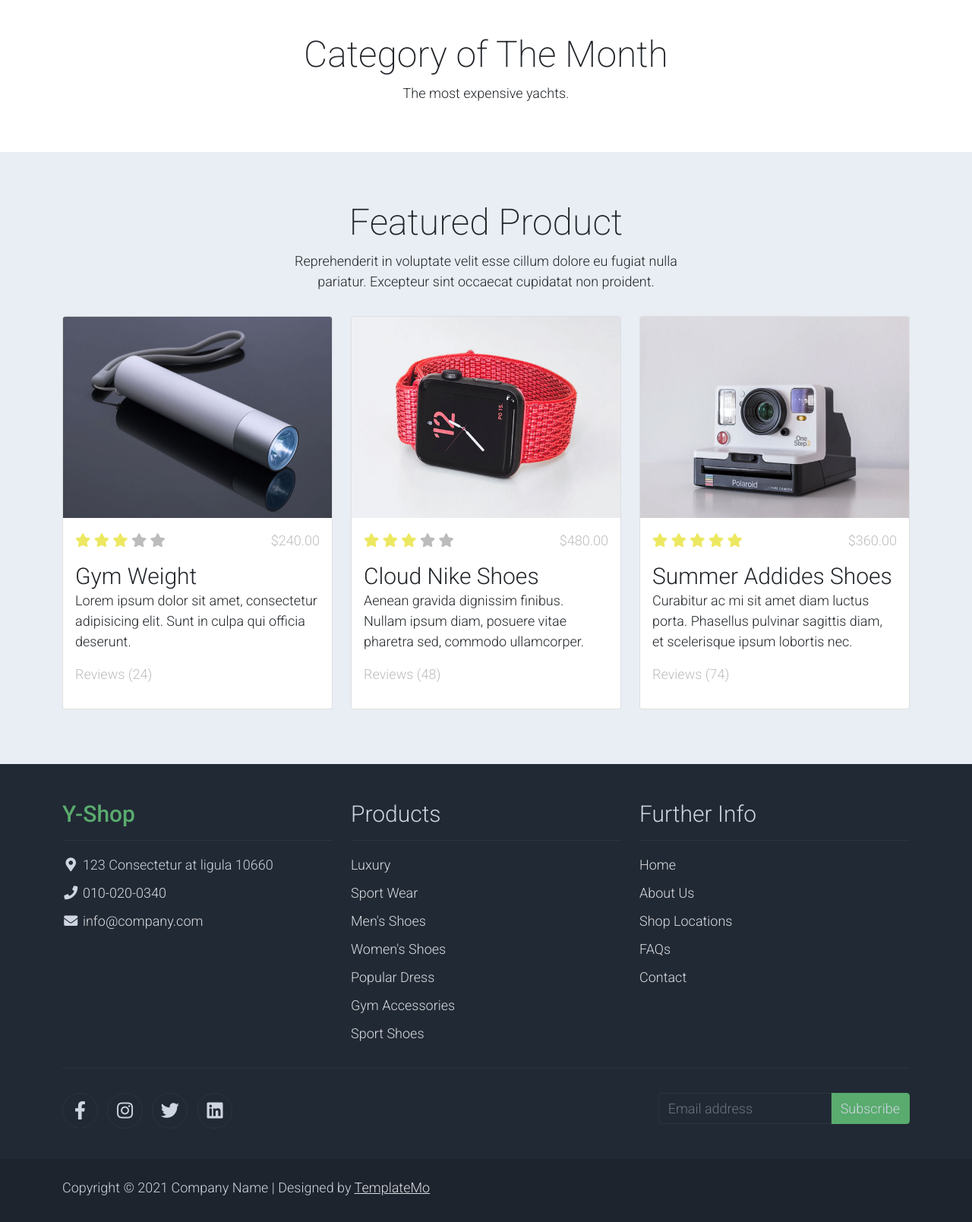
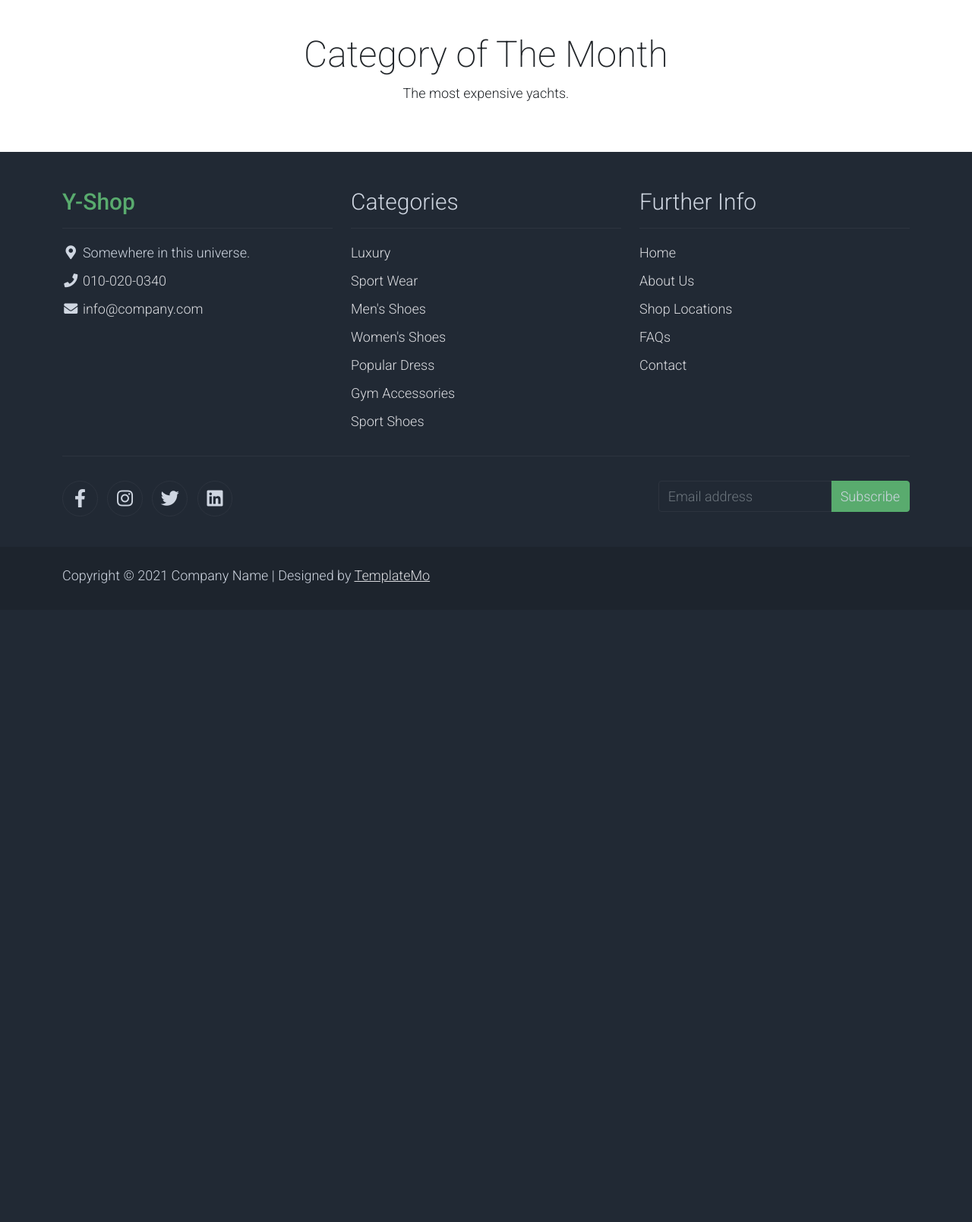
Before and after one commit to Megazorch/Yacht-Shop, a Django app: page /catalog/ in a window 1280 px wide. Shown: the part 701-2310 px from the top of the page at 76% size. After the commit the page ends 1469 px from the top, so only its background shows below. Run offline with Django 4.2, Linux system fonts and the light colour scheme; data that the repository does not hold is empty; some libraries are stand-ins or nearby versions.

Commit message:
Added new block.

```diff
--- a/catalog/templates/base_generic.html
+++ b/catalog/templates/base_generic.html
@@ -218,6 +218,7 @@ https://templatemo.com/tm-559-zay-shop
 
 
     <!-- Start Featured Product -->
+    <!--
     <section class="bg-light">
         <div class="container py-5">
             <div class="row text-center py-3">
@@ -305,6 +306,7 @@ https://templatemo.com/tm-559-zay-shop
             </div>
         </div>
     </section>
+    -->
     <!-- End Featured Product -->
 
 
@@ -318,7 +320,7 @@ https://templatemo.com/tm-559-zay-shop
                     <ul class="list-unstyled text-light footer-link-list">
                         <li>
                             <i class="fas fa-map-marker-alt fa-fw"></i>
-                            123 Consectetur at ligula 10660
+                            Somewhere in this universe.
                         </li>
                         <li>
                             <i class="fa fa-phone fa-fw"></i>
@@ -332,8 +334,9 @@ https://templatemo.com/tm-559-zay-shop
                 </div>
 
                 <div class="col-md-4 pt-5">
-                    <h2 class="h2 text-light border-bottom pb-3 border-light">Products</h2>
+                    <h2 class="h2 text-light border-bottom pb-3 border-light">Categories</h2>
                     <ul class="list-unstyled text-light footer-link-list">
+                        {% block categories %}
                         <li><a class="text-decoration-none" href="#">Luxury</a></li>
                         <li><a class="text-decoration-none" href="#">Sport Wear</a></li>
                         <li><a class="text-decoration-none" href="#">Men's Shoes</a></li>
@@ -341,6 +344,7 @@ https://templatemo.com/tm-559-zay-shop
                         <li><a class="text-decoration-none" href="#">Popular Dress</a></li>
                         <li><a class="text-decoration-none" href="#">Gym Accessories</a></li>
                         <li><a class="text-decoration-none" href="#">Sport Shoes</a></li>
+                        {% endblock categories %}
                     </ul>
                 </div>
 
```
